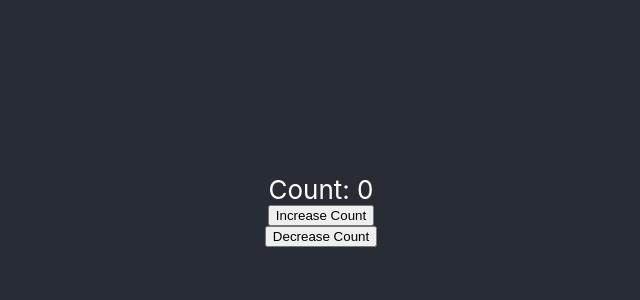
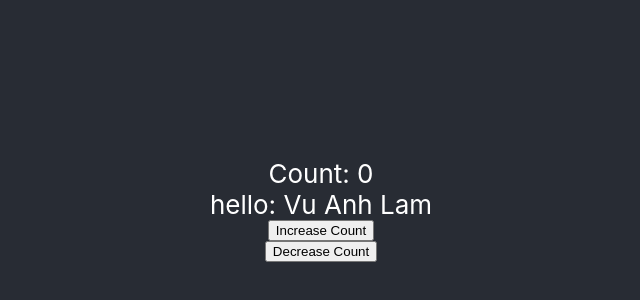
Before and after one commit to jvlam/Redux_origin, a React (Create React App) app: page / in a window 1280 px wide. Shown: the part 190-490 px from the top of the page, without its empty margins (319-959 px from the left). Built offline with nearby package versions, Linux system fonts and the light colour scheme.

Commit message:
Connect Redux State/Actions to React Component

```diff
--- a/src/App.js
+++ b/src/App.js
@@ -24,13 +24,14 @@ function App(props) {
     //     payload: {'name' : 'lam'}              // ---> cách viết này giống như cách trên, cũng dispatch một action
     //   }                                        // nhưng cách viết trên ngắn gọn hơn được redux hỗ trợ để chúng ta code ít đi
     // )                                          // nhờ có thằng connect của thư viện react/redux
-                                               // và mapDispatchToProps
+                                                  // và mapDispatchToProps
   }
 
   return (
     <div className="App">
       <header className="App-header">
       <div>Count: {props.count}</div>
+      <div>hello: {props.name}</div>
 
       <button onClick={() => handleIncrease()}>Increase Count</button>
 
@@ -42,13 +43,15 @@ function App(props) {
 
 
 
-
+// map state của thằng ( Redux ) cho vào props của thằng ( React )
 const mapStateToProps = state => {
   return {
-    count: state.counter.count,
+    count: state.counter123.count,
+    name: state.counter123.name
   }
 }
 
+// map dispatch (redux) to props react
 const mapDispatchToProps = dispatch => {
   return {
     increaseCounter: () => dispatch(increaseCounter()),
@@ -57,4 +60,6 @@ const mapDispatchToProps = dispatch => {
   }
 }
 
+// connect là một HOC
+// cấy hàm hai function vào Component App
 export default connect(mapStateToProps, mapDispatchToProps)(App)
--- a/src/reducer/counterReducer.js
+++ b/src/reducer/counterReducer.js
@@ -4,6 +4,7 @@ import { INCREMENT, DECREMENT } from '../action/types';
 
 const INITIAL_STATE = {
     count: 0,
+    name: 'Vu Anh Lam'
 };
 
 const counterReducer = (state = INITIAL_STATE, action) => {
--- a/src/reducer/rootReducer.js
+++ b/src/reducer/rootReducer.js
@@ -3,7 +3,7 @@ import { combineReducers } from "redux";
 import counterReducer from "./counterReducer";
 
 const rootReducer = combineReducers({
-  counter: counterReducer,
+  counter123: counterReducer,
 });
 
 export default rootReducer;
```
Also changed, not shown: 1 other file (tests, documents, lock files or other folders).
